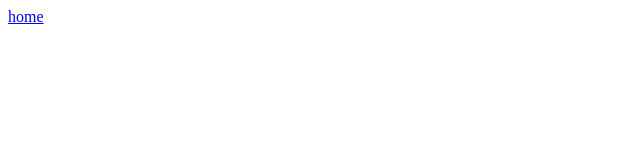
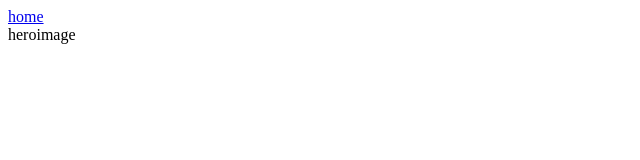
Before and after one commit to avinashsingh76328-creator/Facebook-clone, a plain HTML site: page index.html in a window 1280 px wide. Shown: the full height of the page, 0-640 px from the left. Drawn offline with Linux system fonts and the light colour scheme.

Commit message:
Improve gui

```diff
--- a/index.html
+++ b/index.html
@@ -11,6 +11,9 @@
     <nav>
         <a href="index.html">home</a>
     </nav>
+    <div class="herosection">
+        heroimage
+    </div>
 
 </body>
 </html>
```
